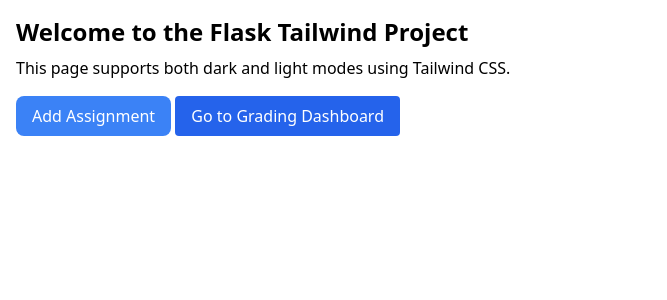
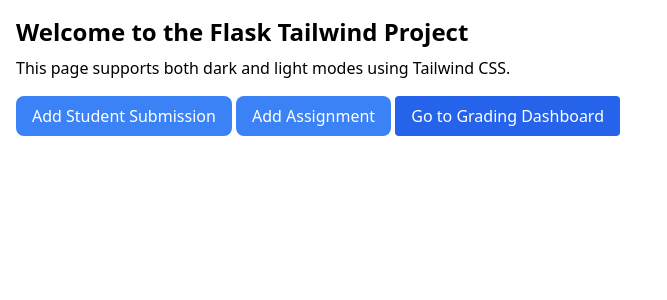
Before and after one commit to EyadAbouKer/grAIder, a Flask app: page / in a window 1280 px wide. Shown: the part 56-356 px from the top of the page, without its empty margins (0-667 px from the left). Run offline with Flask 3, Linux system fonts and the light colour scheme; some libraries are stand-ins or nearby versions.

Commit message:
AI generated rubric and add student submission functionality

````diff
--- a/app.py
+++ b/app.py
@@ -158,8 +158,13 @@ def upload_pdf():
 
     assignment["description"] = full_pdf_text
 
+
+    rubric = generate_rubric_based_on_description(full_pdf_text)
+
+    # Update rubric with the generated values
+    assignment["rubric"] = rubric
+
     return redirect("/grading_dashboard")
-
 def pdf_to_json(pdf_stream):
     try:
         doc = fitz.open(pdf_stream)  # Open PDF directly from the file stream
@@ -179,6 +184,47 @@ def pdf_to_json(pdf_stream):
 
     except Exception as e:
         print(f"Error processing PDF: {e}")
+        return None
+
+def generate_rubric_based_on_description(assignment_description):
+    prompt = f"""
+    Generate a rubric for a programming assignment based on the following description:
+    {assignment_description}
+
+    Please evaluate the description, create a rubric according to the description and return a JSON response exactly formatted as:
+  "rubric": {{
+      "criteria 1": <points in integer>,
+      "criteria 2": <points in integer>,
+      "criteria 3": <points in integer>,
+      "etc.": <points in integer>
+  }}
+  The total should be 100 points.
+  Note that the format is really important, each criteria should be a key-value pair for JSON object. The criteria is a string with
+  quotations and the points are integers without quotations.
+  make rubric for the assignment based on the description,
+    Limit the criteria to 6 or fewer for simplicity,
+    """
+    response = query_gemini(prompt, api_key)  # Assuming query_gemini is your AI call
+
+    # Handle and clean the response from AI to parse as JSON or structured rubric
+    print(response)
+    cleaned_response = response.strip()
+    if cleaned_response.startswith("```json"):
+        cleaned_response = cleaned_response[len("```json"):].strip()
+    if cleaned_response.endswith("```"):
+        cleaned_response = cleaned_response[:-3].strip()
+    if cleaned_response.startswith("{") and cleaned_response.endswith("}"):
+    # Remove the first and last characters (curly braces)
+        cleaned_response = cleaned_response[1:-1].strip()
+    if cleaned_response.startswith('"rubric":'):
+        cleaned_response = cleaned_response[len('"rubric":'):].strip()
+    print(f"Cleaned response: {cleaned_response}")
+    try:
+        rubric = json.loads(cleaned_response)
+        print(f"Generated rubric: {rubric}")
+        return rubric
+    except Exception as e:
+        print(f"Error generating rubric: {e}")
         return None
 
 @app.route("/run_code", methods=["POST"])
@@ -301,6 +347,27 @@ Please evaluate the solution based on the above rubric and return a JSON respons
         return jsonify({"error": f"Invalid JSON response: {str(e)}"}), 500
     return jsonify(res_json)
 
+@app.route('/add_student', methods=['POST'])
+def add_student():
+    data = request.get_json()
+    name = data.get('student_name')
+    solution = data.get('student_solution')
+
+    # Fix: You missed required fields
+    if not name or not solution:
+        return jsonify({'error': 'Missing student name or solution!'}), 400
+
+    # Check if student already exists
+    existing_student = Student.query.filter_by(name=name).first()
+    if existing_student:
+        return jsonify({'error': 'Student with this name already exists!'}), 400
+
+    # Create a new student entry
+    student = Student(name=name, solution=solution, correct=False, annotation="")
+    db.session.add(student)
+    db.session.commit()
+
+    return jsonify({'message': 'Student added successfully!'}), 200
 
 @app.route('/delete')
 def delete_students():
--- a/templates/index.html
+++ b/templates/index.html
@@ -8,57 +8,195 @@
   <p class="mt-2">
     This page supports both dark and light modes using Tailwind CSS.
   </p>
-  <button class="bg-blue-500 text-white py-2 px-4 rounded-lg" id="showPopupBtn">Add Assignment</button>
-        <!-- Overlay -->
-    <div class="fixed inset-0 bg-black bg-opacity-50 hidden" id="overlay"></div>
 
-    <!-- Popup -->
-    <div class="fixed inset-0 flex items-center justify-center hidden" id="popup">
+  <!-- Add Student Submission Button -->
+  <button class="bg-blue-500 text-white py-2 px-4 rounded-lg mt-4" id="showStudentPopupBtn">
+    Add Student Submission
+  </button>
+
+  <!-- Overlay for Student Popup -->
+  <div class="fixed inset-0 bg-black bg-opacity-50 hidden" id="studentOverlay"></div>
+
+  <!-- Student Submission Popup -->
+  <div class="fixed inset-0 flex items-center justify-center hidden" id="studentPopup">
     <div class="bg-white p-6 rounded-lg shadow-lg max-w-sm w-full">
-        <h2 class="text-black font-semibold mb-4 text-black">Upload description</h2>
+      <h2 class="text-xl font-semibold mb-4 text-black">Add Student Submission</h2>
+      <form id="studentForm" onsubmit="event.preventDefault(); submitForm();">
+        <div class="mb-4">
+          <label for="student_name" class="block text-sm font-medium text-gray-700 text-black">
+            Student Name
+          </label>
+          <input
+            type="text"
+            id="student_name"
+            name="student_name"
+            class="w-full px-3 py-2 border border-gray-300 rounded-lg text-black"
+            required
+          />
+        </div>
+        <div class="mb-4">
+          <label for="student_solution" class="block text-sm font-medium text-gray-700 text-black">
+            Student Solution
+          </label>
+          <input
+            type="text"
+            id="student_solution"
+            name="student_solution"
+            class="w-full px-3 py-2 border border-gray-300 rounded-lg text-black"
+            required
+          />
+        </div>
+        <button type="submit" class="bg-green-500 text-white py-2 px-4 rounded-lg">
+          Submit
+        </button>
+      </form>
+      <button class="bg-red-500 text-white py-2 px-4 rounded-lg mt-4" id="closeStudentPopupBtn">
+        Close
+      </button>
+    </div>
+  </div>
+
+  <!-- Add Assignment Button -->
+  <button class="bg-blue-500 text-white py-2 px-4 rounded-lg mt-4" id="showAssignmentPopupBtn">
+    Add Assignment
+  </button>
+
+  <!-- Overlay for Assignment Popup -->
+  <div class="fixed inset-0 bg-black bg-opacity-50 hidden" id="assignmentOverlay"></div>
+
+  <!-- Assignment Upload Popup -->
+  <div class="fixed inset-0 flex items-center justify-center hidden" id="assignmentPopup">
+    <div class="bg-white p-6 rounded-lg shadow-lg max-w-sm w-full">
+      <h2 class="text-black font-semibold mb-4 text-black">Upload Description</h2>
       <form action="/upload_description" method="POST" enctype="multipart/form-data">
         <div class="mb-4">
-            <label for="assignment_file" class="block text-sm font-medium text-gray-700">Upload description</label>
-            <input type="file" id="assignment_file" name="assignment_file" class="w-full px-3 py-2 border border-gray-300 rounded-lg" accept=".pdf" required />
+          <label for="assignment_file" class="block text-sm font-medium text-gray-700">
+            Upload description
+          </label>
+          <input
+            type="file"
+            id="assignment_file"
+            name="assignment_file"
+            class="w-full px-3 py-2 border border-gray-300 rounded-lg"
+            accept=".pdf"
+            required
+          />
         </div>
-          <button type="submit" class="bg-green-500 text-white py-2 px-4 rounded-lg">Submit</button>
+        <button type="submit" class="bg-green-500 text-white py-2 px-4 rounded-lg">
+          Submit
+        </button>
       </form>
-        <button class="bg-red-500 text-white py-2 px-4 rounded-lg mt-4" id="closePopupBtn">Close</button>
+      <button class="bg-red-500 text-white py-2 px-4 rounded-lg mt-4" id="closeAssignmentPopupBtn">
+        Close
+      </button>
     </div>
   </div>
+
   <!-- Button to Grading Dashboard -->
-  <a href="{{ url_for('grading_dashboard') }}"
-     class="inline-block mt-4 px-4 py-2 bg-blue-600 text-white rounded hover:bg-blue-700">
+  <a
+    href="{{ url_for('grading_dashboard') }}"
+    class="inline-block mt-4 px-4 py-2 bg-blue-600 text-white rounded hover:bg-blue-700"
+  >
     Go to Grading Dashboard
   </a>
 
+  <!-- Placeholder for Response Messages -->
+  <div id="responseMessage" class="hidden mt-4"></div>
 </div>
+
+
 <script>
-  // Get elements
-  const showPopupBtn = document.getElementById('showPopupBtn');
-  const closePopupBtn = document.getElementById('closePopupBtn');
-  const popup = document.getElementById('popup');
-  const overlay = document.getElementById('overlay');
+  // === Handle Student Submission Popup ===
+  const showStudentPopupBtn = document.getElementById('showStudentPopupBtn');
+  const closeStudentPopupBtn = document.getElementById('closeStudentPopupBtn');
+  const studentPopup = document.getElementById('studentPopup');
+  const studentOverlay = document.getElementById('studentOverlay');
 
-  // Show popup when button is clicked
-  showPopupBtn.addEventListener('click', () => {
-    console.log("Show Popup Button Clicked");
-    popup.classList.remove('hidden');
-    overlay.classList.remove('hidden');
+  // Show Student Popup
+  showStudentPopupBtn.addEventListener('click', () => {
+    studentPopup.classList.remove('hidden');
+    studentOverlay.classList.remove('hidden');
   });
 
-  // Close popup when close button or overlay is clicked
-  closePopupBtn.addEventListener('click', () => {
-    console.log("Close Popup Button Clicked");
-    popup.classList.add('hidden');
-    overlay.classList.add('hidden');
+  // Close Student Popup
+  closeStudentPopupBtn.addEventListener('click', () => {
+    studentPopup.classList.add('hidden');
+    studentOverlay.classList.add('hidden');
   });
 
-  overlay.addEventListener('click', () => {
-    console.log("Overlay Clicked");
-    popup.classList.add('hidden');
-    overlay.classList.add('hidden');
+  studentOverlay.addEventListener('click', () => {
+    studentPopup.classList.add('hidden');
+    studentOverlay.classList.add('hidden');
   });
+
+  // === Handle Assignment Upload Popup ===
+  const showAssignmentPopupBtn = document.getElementById('showAssignmentPopupBtn');
+  const closeAssignmentPopupBtn = document.getElementById('closeAssignmentPopupBtn');
+  const assignmentPopup = document.getElementById('assignmentPopup');
+  const assignmentOverlay = document.getElementById('assignmentOverlay');
+
+  // Show Assignment Popup
+  showAssignmentPopupBtn.addEventListener('click', () => {
+    assignmentPopup.classList.remove('hidden');
+    assignmentOverlay.classList.remove('hidden');
+  });
+
+  // Close Assignment Popup
+  closeAssignmentPopupBtn.addEventListener('click', () => {
+    assignmentPopup.classList.add('hidden');
+    assignmentOverlay.classList.add('hidden');
+  });
+
+  assignmentOverlay.addEventListener('click', () => {
+    assignmentPopup.classList.add('hidden');
+    assignmentOverlay.classList.add('hidden');
+  });
+
+
+  function submitForm() {
+    const name = document.getElementById('student_name').value;
+    const solution = document.getElementById('student_solution').value;
+
+    if (!name || !solution) {
+      showMessage('Please fill in all fields.', 'red');
+      return;
+    }
+
+    fetch('/add_student', {
+      method: 'POST',
+      headers: {
+        'Content-Type': 'application/json',
+      },
+      body: JSON.stringify({
+        student_name: name,
+        student_solution: solution,
+      }),
+    })
+      .then((response) => {
+        if (!response.ok) {
+          return response.json().then((data) => {
+            throw new Error(data.error || 'Unknown error occurred.');
+          });
+        }
+        return response.json();
+      })
+      .then((data) => {
+        showMessage(data.message || 'Submission successful!', 'green');
+        document.getElementById('studentForm').reset();
+      })
+      .catch((error) => {
+        console.error('Error:', error);
+        showMessage(`Error: ${error.message}`, 'red');
+      });
+  }
+
+
+  function showMessage(message, color) {
+    const messageDiv = document.getElementById('responseMessage');
+    messageDiv.textContent = message;
+    messageDiv.className = `mt-4 text-center text-${color}-500 font-semibold`;
+    messageDiv.style.display = 'block';
+  }
 </script>
 
 {% endblock %}
````
Also changed, not shown: instance/Student.db. Lines whose indentation alone changed are shown as unchanged.
